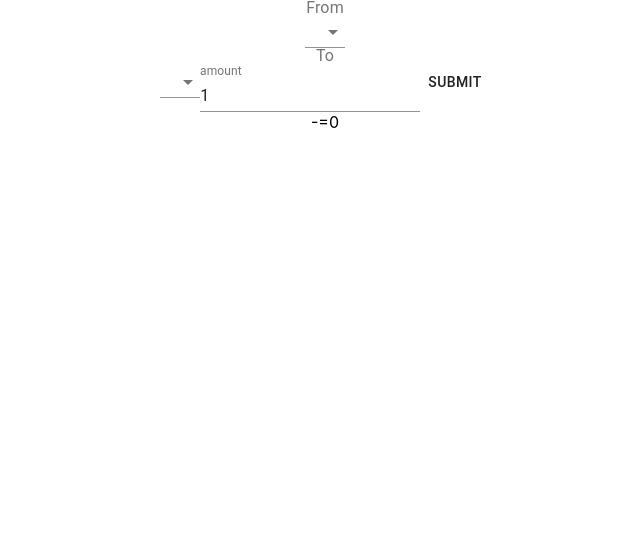
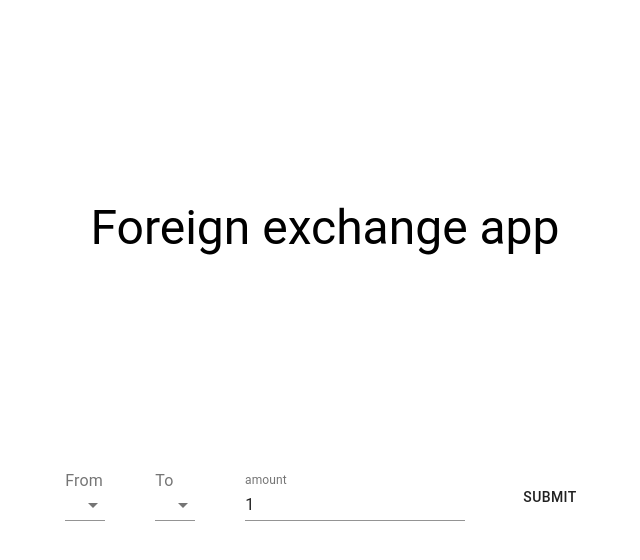
Before and after one commit to hanrichard/foreign-exchange, a React (Create React App) app in the folder ex-app/: page / in a window 1280 px wide. Shown: the top 560 px of the page, without its empty margins (315-955 px from the left). Built offline with nearby package versions, Linux system fonts and the light colour scheme.

Commit message:
feat: formate the app

```diff
--- a/ex-app/src/components/App.js
+++ b/ex-app/src/components/App.js
@@ -1,14 +1,17 @@
 import './App.css';
 import React from 'react';
+import Container from '@material-ui/core/Container';
 import Exchange from './Exchange';
+import Header from './Header';
 
 const App = () => {
   console.log('test');
 
   return (
-    <div className="App">
+    <Container>
+      <Header />
       <Exchange />
-    </div>
+    </Container>
   );
 };
 
--- a/ex-app/src/components/Exchange.js
+++ b/ex-app/src/components/Exchange.js
@@ -1,5 +1,6 @@
 import './App.css';
 import React, { useState } from 'react';
+import styled from 'styled-components';
 import MenuItem from '@material-ui/core/MenuItem';
 import InputLabel from '@material-ui/core/InputLabel';
 import Select from '@material-ui/core/Select';
@@ -25,10 +26,24 @@ const via = {
   EUR: ['CZK', 'DKK', 'NOK'],
 };
 
+const Wrapper = styled.div`
+  display: flex;
+  justify-content: center;
+  margin-bottom: 100px;
+`;
+
+const ResultWrapper = styled.div`
+  display: flex;
+  justify-content: center;
+`;
+
+const ELementWrapper = styled.div`
+  margin-right: 50px;
+`;
 const Exchange = () => {
   const [from, setFrom] = useState('');
   const [to, setTo] = useState('');
-  const [result, setResult] = useState(0);
+  const [result, setResult] = useState();
   const [input, setInput] = useState(1);
 
   const handleFromChange = (event) => {
@@ -48,7 +63,9 @@ const Exchange = () => {
   };
 
   return (
-    <div className="Exchange">
+    <>
+      <Wrapper>
+        <ELementWrapper>
           <InputLabel id="demo-simple-select-label">From</InputLabel>
           <Select
             labelId="demo-simple-select-label"
@@ -59,7 +76,9 @@ const Exchange = () => {
             <MenuItem value="AUD">AUD</MenuItem>
             <MenuItem value="DKK">DKK</MenuItem>
           </Select>
+        </ELementWrapper>
 
+        <ELementWrapper>
           <InputLabel id="demo-simple-select-label">To</InputLabel>
           <Select
             labelId="demo-simple-select-label"
@@ -71,24 +90,23 @@ const Exchange = () => {
             <MenuItem value="NOK">NOK</MenuItem>
             <MenuItem value="JPY">JPY</MenuItem>
           </Select>
+        </ELementWrapper>
 
+        <ELementWrapper>
           <TextField
             id="standard-password-input"
             label="amount"
             type="number"
             value={input}
             onChange={handleOnInputChange} />
+        </ELementWrapper>
 
         <Button onClick={handleSubmit}>Submit</Button>
-
-      <div>
-        {from}
-        -
-        {to}
-        =
-        {result}
-      </div>
-    </div>
+      </Wrapper>
+      <ResultWrapper>
+        {result && `${from} - ${to} = ${result}`}
+      </ResultWrapper>
+    </>
   );
 };
 
--- /dev/null
+++ b/ex-app/src/components/Header.js
@@ -0,0 +1,21 @@
+import './App.css';
+import React from 'react';
+import styled from 'styled-components';
+import Typography from '@material-ui/core/Typography';
+
+const HeaderWrapper = styled.div`
+  display: flex;
+  justify-content: center;
+  margin-top: 200px;
+  margin-bottom: 200px;
+`;
+
+const Header = () => (
+  <HeaderWrapper>
+    <Typography variant="h3" component="h1" gutterBottom>
+      Foreign exchange app
+    </Typography>
+  </HeaderWrapper>
+);
+
+export default Header;
```
Lines whose indentation alone changed are shown as unchanged.
